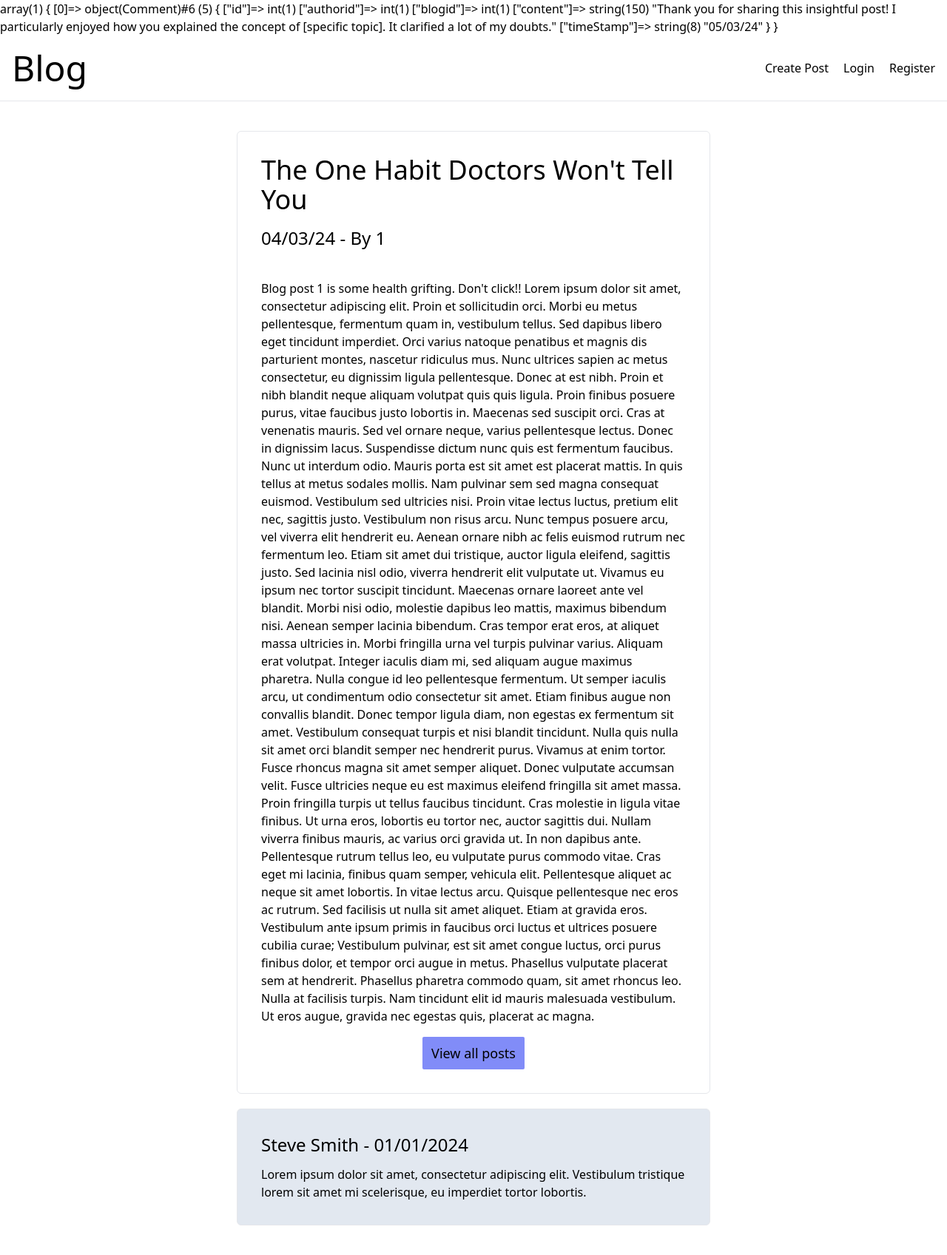
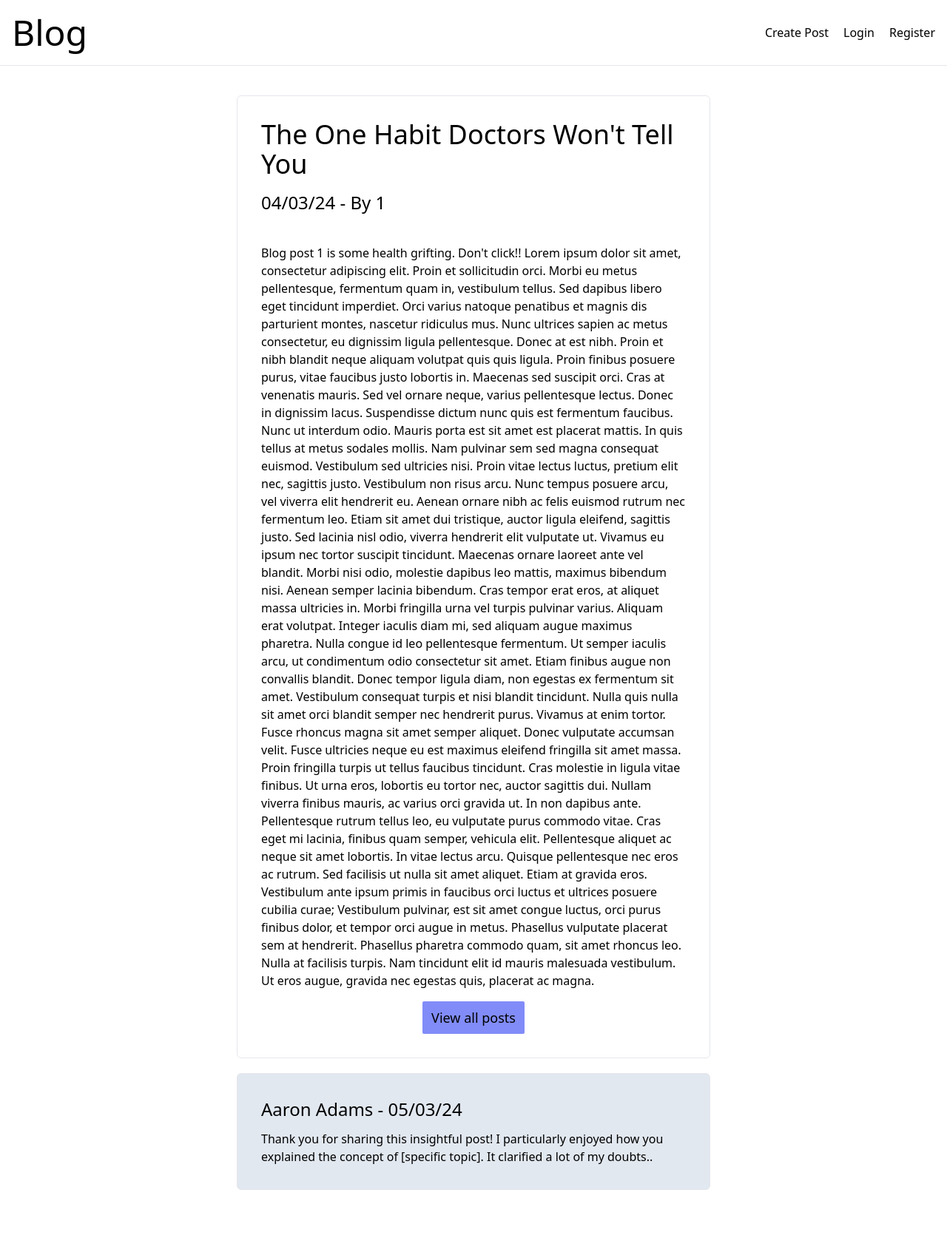
Before and after one commit to iO-Academy/24-jan-honey-badger-brigade-blogging-site, a PHP site: page /singlePost.php?id=1 in a window 1280 px wide. Shown: the whole page at 74% size. After the commit the page ends 1609 px from the top, so only its background shows below. Run offline with PHP 8.4, Linux system fonts and the light colour scheme; data comes from the database, SQL or seed files in the repository; some libraries are stand-ins or nearby versions.

Commit message:
added the comments to single blog post

```diff
--- a/singlePost.php
+++ b/singlePost.php
@@ -9,7 +9,6 @@ $db = connectToDb();
 $blogModel = new BlogModel($db);
 $commentModel = new CommentModel($db);
 $comments = $commentModel->getAllComments($_GET['id']);
-var_dump($comments);
 
 $blog = $blogModel->getBlogById($_GET['id']);
 
@@ -89,11 +88,18 @@ if(isset($_SESSION['userid']))
 }
 ?>
 
+
 <section class="container md:w-1/2 mx-auto mt-5 mb-10">
+    <?php
+    foreach ($comments as $comment) : ?>
     <div class="p-8 border border-solid rounded-md bg-slate-200">
-        <div class="text-2xl mb-3">Steve Smith - 01/01/2024</div>
-        <p> Lorem ipsum dolor sit amet, consectetur adipiscing elit. Vestibulum tristique lorem sit amet mi scelerisque, eu imperdiet tortor lobortis.</p>
+        <div class="text-2xl mb-3"><?php echo $comment->username . ' - ' . $comment->timeStamp; ?></div>
+        <p> <?php echo $comment->content; ?>.</p>
     </div>
+    <?php endforeach;
+    if (empty($comments)) : echo 'No comments yet';
+    endif;
+    ?>
 </section>
 
 </body>
--- a/src/Entities/Comment.php
+++ b/src/Entities/Comment.php
@@ -8,12 +8,15 @@ readonly class Comment
     public string $content;
     public string $timeStamp;
 
-    public function __construct(int $id, int $authorid, int $blogid, string $content, string $timeStamp)
+    public string $username;
+
+    public function __construct(int $id, int $authorid, int $blogid, string $content, string $timeStamp, string $username)
     {
         $this->id = $id;
         $this->authorid = $authorid;
         $this->blogid = $blogid;
         $this->content = $content;
         $this->timeStamp = gmdate("d/m/y", strtotime($timeStamp));
+        $this->username = $username;
     }
 }
--- a/src/Models/CommentModel.php
+++ b/src/Models/CommentModel.php
@@ -28,7 +28,7 @@ class CommentModel
     public function getAllComments(int $id): array | false
     {
         $query = $this->db->prepare('SELECT `comments`.`id`, `comments`.`authorid`, `comments`.`blogid`,
-       `comments`.`content`, `comments`.`timestamp`  FROM `comments` INNER JOIN `users`
+       `comments`.`content`, `comments`.`timestamp`, `users` . `username` FROM `comments` LEFT JOIN `users`
         ON `comments` . `authorid` = `users` . `id` WHERE `comments` . `blogid` = :id ORDER BY `timestamp` DESC;');
         $query ->execute([':id'=>$id]);
         $data = $query->fetchAll();
@@ -43,7 +43,7 @@ class CommentModel
         foreach ($data as $comment)
         {
         $comments[] =  new Comment($comment['id'], $comment['authorid'],
-        $comment['blogid'], $comment['content'], $comment['timestamp']);
+        $comment['blogid'], $comment['content'], $comment['timestamp'], $comment['username']);
         }
         return $comments;
     }
```
